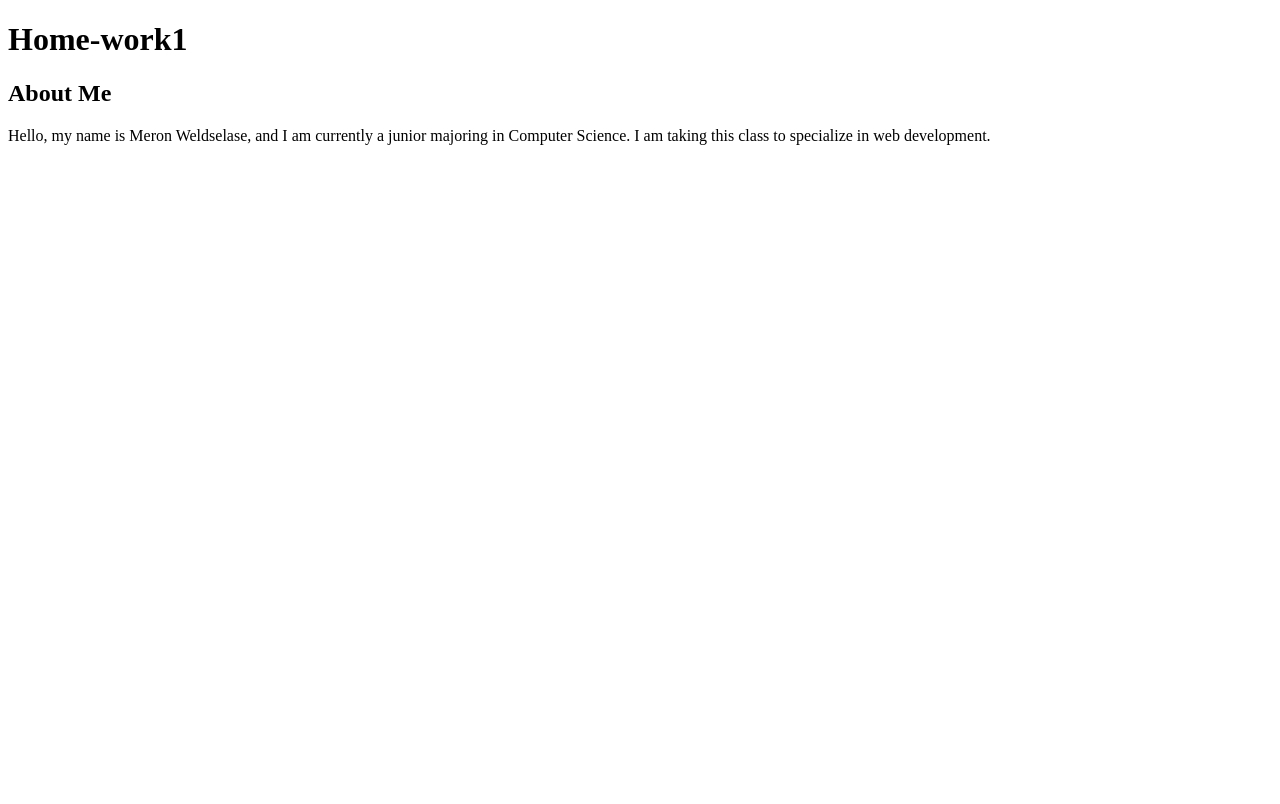
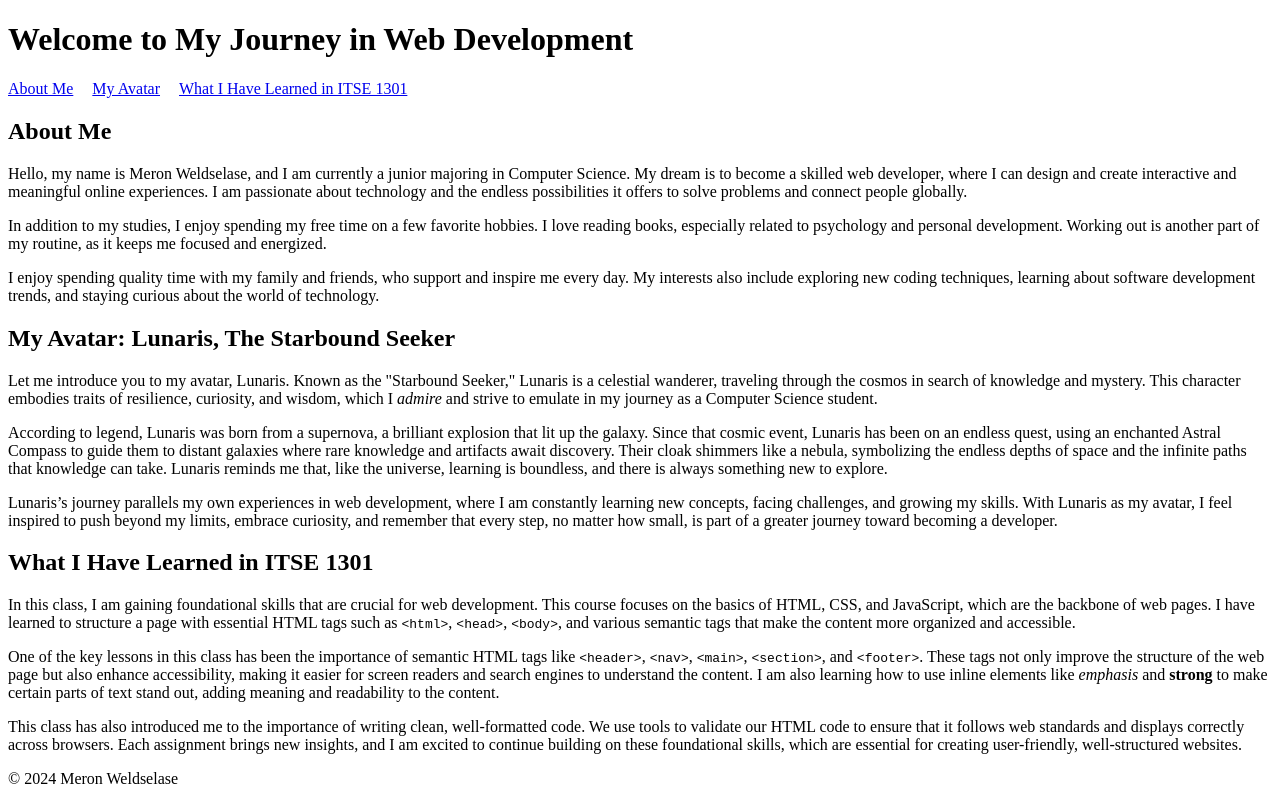
Before and after one commit to meron37/ITSE-assignment, a plain HTML site: page index.html in a window 1280 px wide. Drawn offline with Linux system fonts and the light colour scheme.

Commit message:
Update navigation bar and avatar

```diff
--- a/index.html
+++ b/index.html
@@ -3,11 +3,60 @@
 <head>
     <meta charset="UTF-8">
     <meta name="viewport" content="width=device-width, initial-scale=1.0">
-    <title>ITSE Lesson 1</title>
+    <title>Meron Weldselase - My Journey in Web Development</title>
+    <style>
+
+        nav ul {
+            list-style-type: none;
+            padding: 0;
+        }
+        nav ul li {
+            display: inline;
+            margin-right: 15px;
+        }
+    </style>
 </head>
 <body>
-    <h1>Home-work1</h1>
-    <h2>About Me</h2>
-    <p>Hello, my name is Meron Weldselase, and I am currently a junior majoring in Computer Science. I am taking this class to specialize in web development.</p>
+    <header>
+        <h1>Welcome to My Journey in Web Development</h1>
+    </header>
+
+    <nav>
+        <ul>
+            <li><a href="#about-me">About Me</a></li>
+            <li><a href="#my-avatar">My Avatar</a></li>
+            <li><a href="#itse-1301">What I Have Learned in ITSE 1301</a></li>
+        </ul>
+    </nav>
+
+    <main>
+        <!-- About Me Section -->
+        <section id="about-me">
+            <h2>About Me</h2>
+            <p>Hello, my name is Meron Weldselase, and I am currently a junior majoring in Computer Science. My dream is to become a skilled web developer, where I can design and create interactive and meaningful online experiences. I am passionate about technology and the endless possibilities it offers to solve problems and connect people globally.</p>
+            <p>In addition to my studies, I enjoy spending my free time on a few favorite hobbies. I love reading books, especially related to psychology and personal development. Working out is another part of my routine, as it keeps me focused and energized.</p>
+            <p>I enjoy spending quality time with my family and friends, who support and inspire me every day. My interests also include exploring new coding techniques, learning about software development trends, and staying curious about the world of technology.</p>
+        </section>
+
+        <!-- My Avatar Section -->
+        <section id="my-avatar">
+            <h2>My Avatar: Lunaris, The Starbound Seeker</h2>
+            <p>Let me introduce you to my avatar, Lunaris. Known as the "Starbound Seeker," Lunaris is a celestial wanderer, traveling through the cosmos in search of knowledge and mystery. This character embodies traits of resilience, curiosity, and wisdom, which I <em>admire</em> and strive to emulate in my journey as a Computer Science student.</p>
+            <p>According to legend, Lunaris was born from a supernova, a brilliant explosion that lit up the galaxy. Since that cosmic event, Lunaris has been on an endless quest, using an enchanted Astral Compass to guide them to distant galaxies where rare knowledge and artifacts await discovery. Their cloak shimmers like a nebula, symbolizing the endless depths of space and the infinite paths that knowledge can take. Lunaris reminds me that, like the universe, learning is boundless, and there is always something new to explore.</p>
+            <p>Lunaris’s journey parallels my own experiences in web development, where I am constantly learning new concepts, facing challenges, and growing my skills. With Lunaris as my avatar, I feel inspired to push beyond my limits, embrace curiosity, and remember that every step, no matter how small, is part of a greater journey toward becoming a developer.</p>
+        </section>
+
+        <!-- What I Have Learned in ITSE 1301 Section -->
+        <section id="itse-1301">
+            <h2>What I Have Learned in ITSE 1301</h2>
+            <p>In this class, I am gaining foundational skills that are crucial for web development. This course focuses on the basics of HTML, CSS, and JavaScript, which are the backbone of web pages. I have learned to structure a page with essential HTML tags such as <code>&lt;html&gt;</code>, <code>&lt;head&gt;</code>, <code>&lt;body&gt;</code>, and various semantic tags that make the content more organized and accessible.</p>
+            <p>One of the key lessons in this class has been the importance of semantic HTML tags like <code>&lt;header&gt;</code>, <code>&lt;nav&gt;</code>, <code>&lt;main&gt;</code>, <code>&lt;section&gt;</code>, and <code>&lt;footer&gt;</code>. These tags not only improve the structure of the web page but also enhance accessibility, making it easier for screen readers and search engines to understand the content. I am also learning how to use inline elements like <em>emphasis</em> and <strong>strong</strong> to make certain parts of text stand out, adding meaning and readability to the content.</p>
+            <p>This class has also introduced me to the importance of writing clean, well-formatted code. We use tools to validate our HTML code to ensure that it follows web standards and displays correctly across browsers. Each assignment brings new insights, and I am excited to continue building on these foundational skills, which are essential for creating user-friendly, well-structured websites.</p>
+        </section>
+    </main>
+
+    <footer>
+        <p>&copy; 2024 Meron Weldselase</p>
+    </footer>
 </body>
 </html>
```
